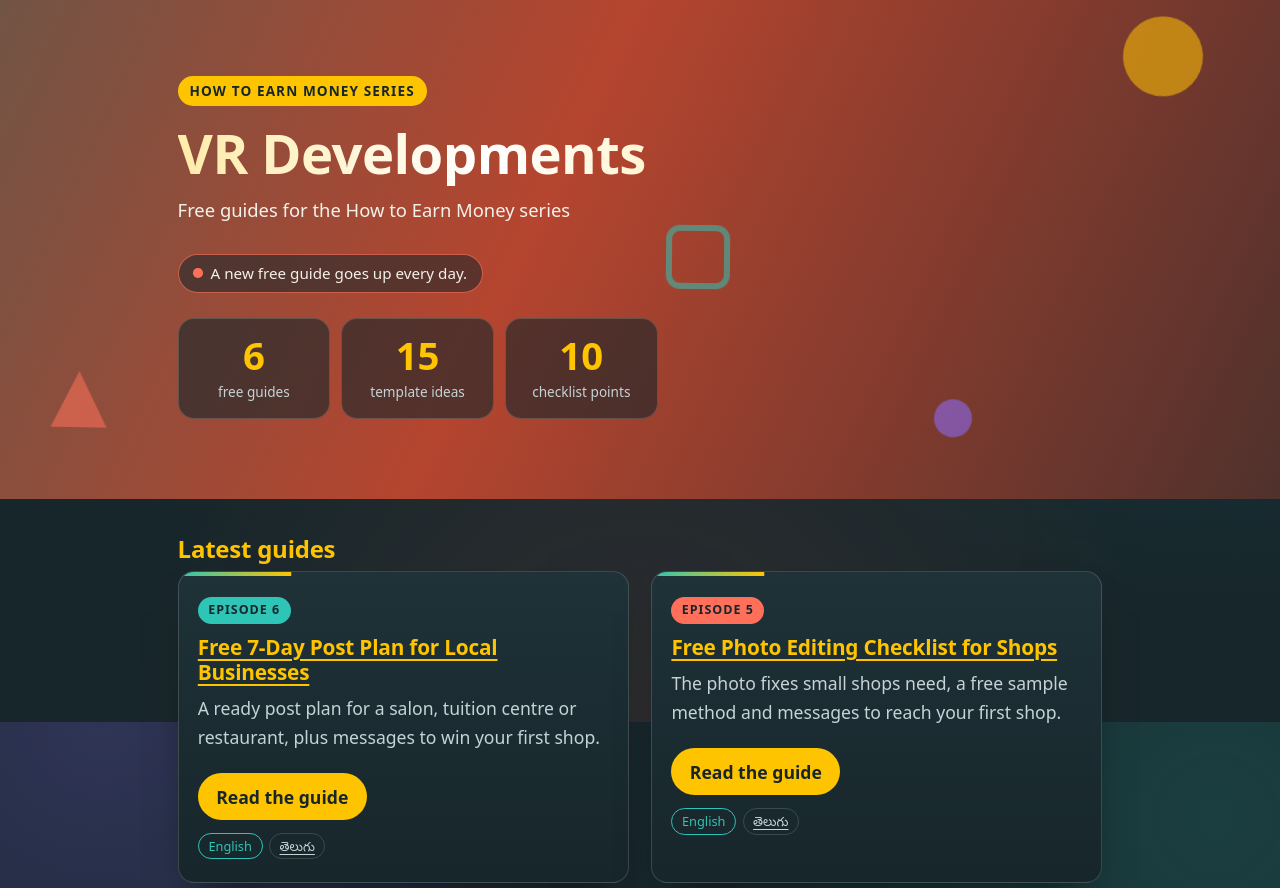
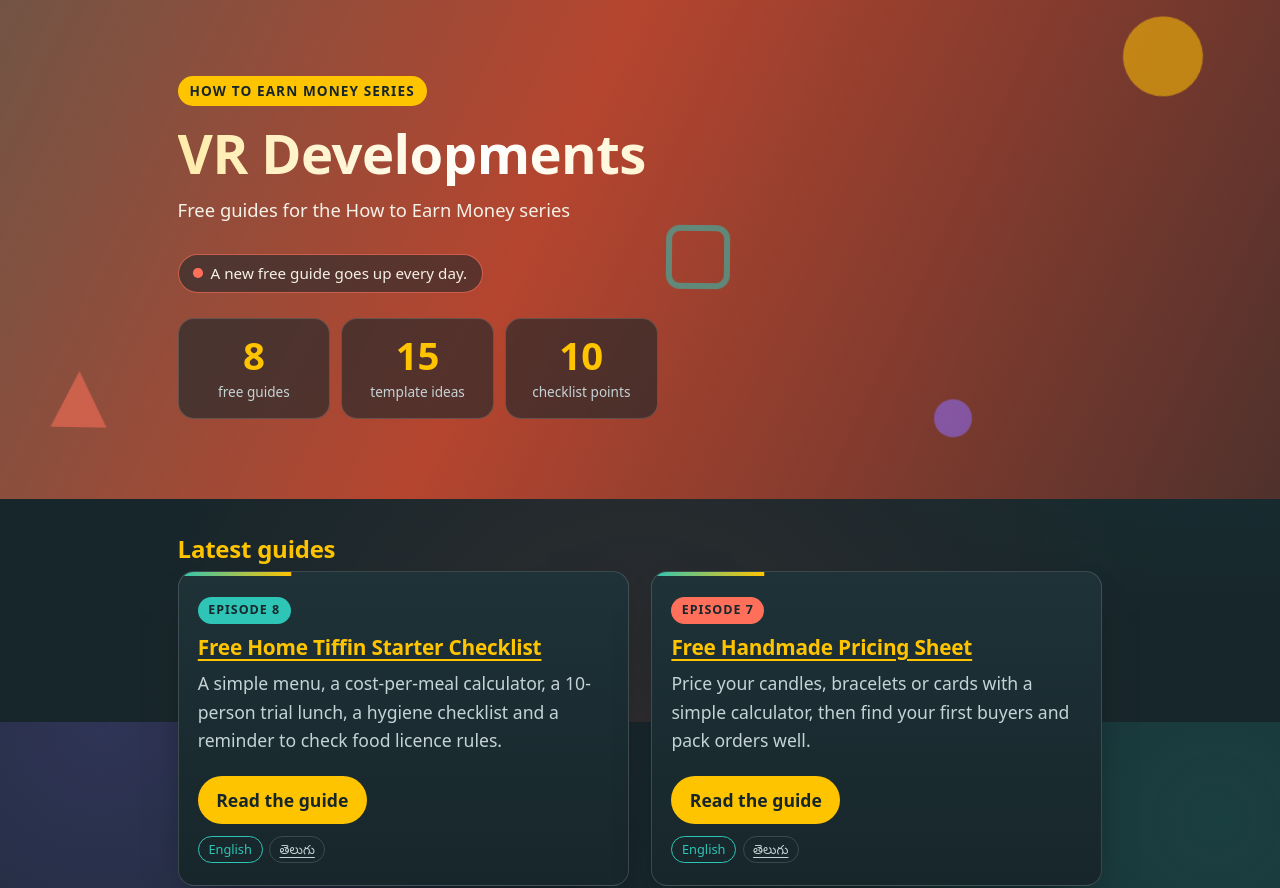
Before and after one commit to VR-DEVELOPMENTS-OFFICIAL/VD-DM-SITES, a plain HTML site: page index.html in a window 1280 px wide. Shown: the part 78-966 px from the top of the page. Drawn offline with Linux system fonts and the light colour scheme.

Commit message:
Update home page with episodes 7 and 8

```diff
--- a/index.html
+++ b/index.html
@@ -5,7 +5,7 @@
   <meta name="viewport" content="width=device-width, initial-scale=1">
   <meta name="theme-color" content="#17262B">
   <title>VR Developments | Free guides for the How to Earn Money series</title>
-  <meta name="description" content="Free guides from VR Developments for the How to Earn Money series: a free class plan and a list of digital template ideas.">
+  <meta name="description" content="Free guides from VR Developments for the How to Earn Money series: free checklists, price and cost calculators, message templates and post plans.">
   <link rel="stylesheet" href="assets/style.css">
   <script src="assets/app.js" defer></script>
 </head>
@@ -39,7 +39,7 @@
         <p class="daily-note rise rise-4">A new free guide goes up every day.</p>
 
         <ul class="stats rise rise-4" aria-label="At a glance">
-          <li class="stat"><strong data-count="6">6</strong><span>free guides</span></li>
+          <li class="stat"><strong data-count="8">8</strong><span>free guides</span></li>
           <li class="stat"><strong data-count="15">15</strong><span>template ideas</span></li>
           <li class="stat"><strong data-count="10">10</strong><span>checklist points</span></li>
         </ul>
@@ -50,6 +50,26 @@
       <h2 id="guides-title" data-reveal>Latest guides</h2>
       <ul class="guide-list">
         <!-- guide card: add each new guide here, at the top, so the newest comes first (copy one card below). -->
+        <li class="guide-card" data-reveal style="--d: 0.05s">
+          <span class="kicker">Episode 8</span>
+          <h3><a href="guides/ep8-free-home-tiffin-starter-checklist.html">Free Home Tiffin Starter Checklist</a></h3>
+          <p>A simple menu, a cost-per-meal calculator, a 10-person trial lunch, a hygiene checklist and a reminder to check food licence rules.</p>
+          <a class="button" href="guides/ep8-free-home-tiffin-starter-checklist.html">Read the guide</a>
+          <p class="lang-links" aria-label="Available languages">
+            <span class="lang-pill is-current" lang="en">English</span>
+            <a class="lang-pill" href="guides/te/ep8-free-home-tiffin-starter-checklist.html" lang="te">తెలుగు</a>
+          </p>
+        </li>
+        <li class="guide-card" data-reveal style="--d: 0.1s">
+          <span class="kicker">Episode 7</span>
+          <h3><a href="guides/ep7-free-handmade-pricing-sheet.html">Free Handmade Pricing Sheet</a></h3>
+          <p>Price your candles, bracelets or cards with a simple calculator, then find your first buyers and pack orders well.</p>
+          <a class="button" href="guides/ep7-free-handmade-pricing-sheet.html">Read the guide</a>
+          <p class="lang-links" aria-label="Available languages">
+            <span class="lang-pill is-current" lang="en">English</span>
+            <a class="lang-pill" href="guides/te/ep7-free-handmade-pricing-sheet.html" lang="te">తెలుగు</a>
+          </p>
+        </li>
         <li class="guide-card" data-reveal style="--d: 0.05s">
           <span class="kicker">Episode 6</span>
           <h3><a href="guides/ep6-free-7-day-post-plan.html">Free 7-Day Post Plan for Local Businesses</a></h3>
```
